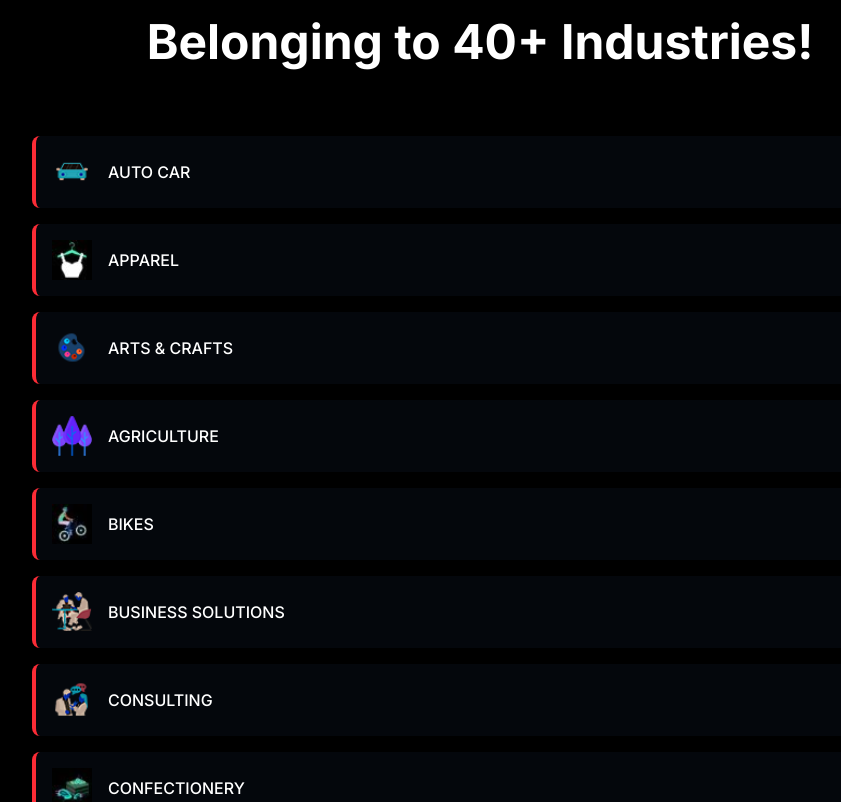
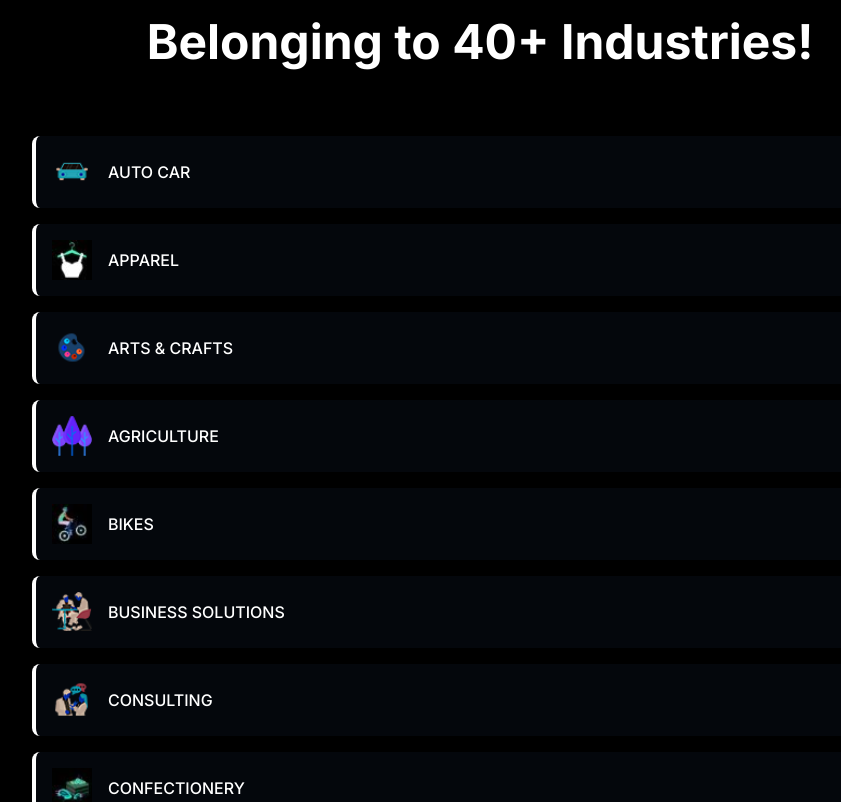
Before and after one commit to muhammadammar33/texturadigitals, a Next.js app: page / in a window 1280 px wide. Shown: the part 8580-9382 px from the top of the page, without its empty margins (160-1001 px from the left). Built offline with nearby package versions, Linux system fonts and the light colour scheme; a web font is replaced by a local one.

Commit message:
All Done

```diff
--- a/components/Industries.jsx
+++ b/components/Industries.jsx
@@ -70,7 +70,7 @@ export default function Industries() {
           {industries.map((industry, index) => (
             <div
               key={index}
-              className="flex items-center p-3 sm:p-4 bg-gray-900/30 rounded-lg border-l-4 border-red-500 hover:bg-gray-900/50 transition-colors duration-300"
+              className="flex items-center p-3 sm:p-4 bg-gray-900/30 rounded-lg border-l-4 hover:bg-gray-900/50 transition-colors duration-300"
             >
               <div className="w-8 h-8 sm:w-10 sm:h-10 mr-4 flex items-center justify-center flex-shrink-0">
                 <Image
```
